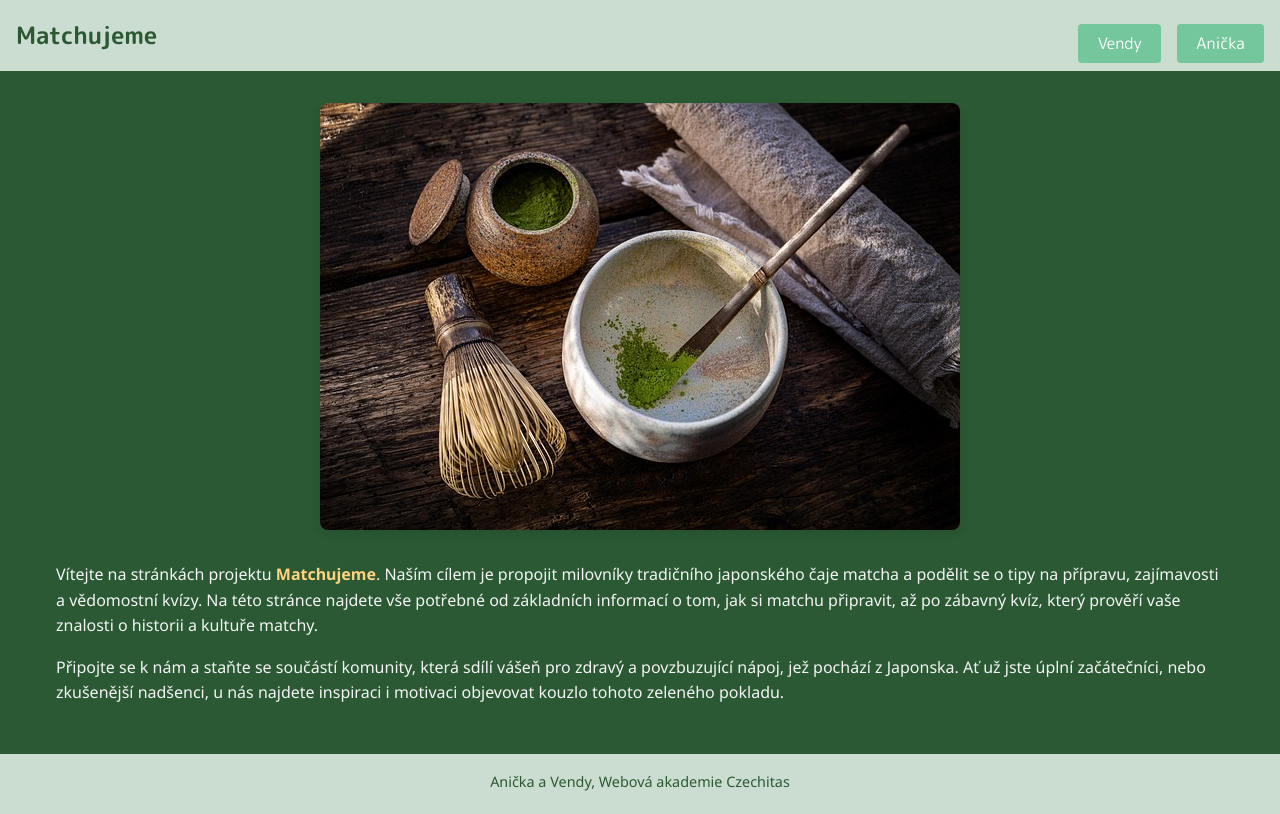
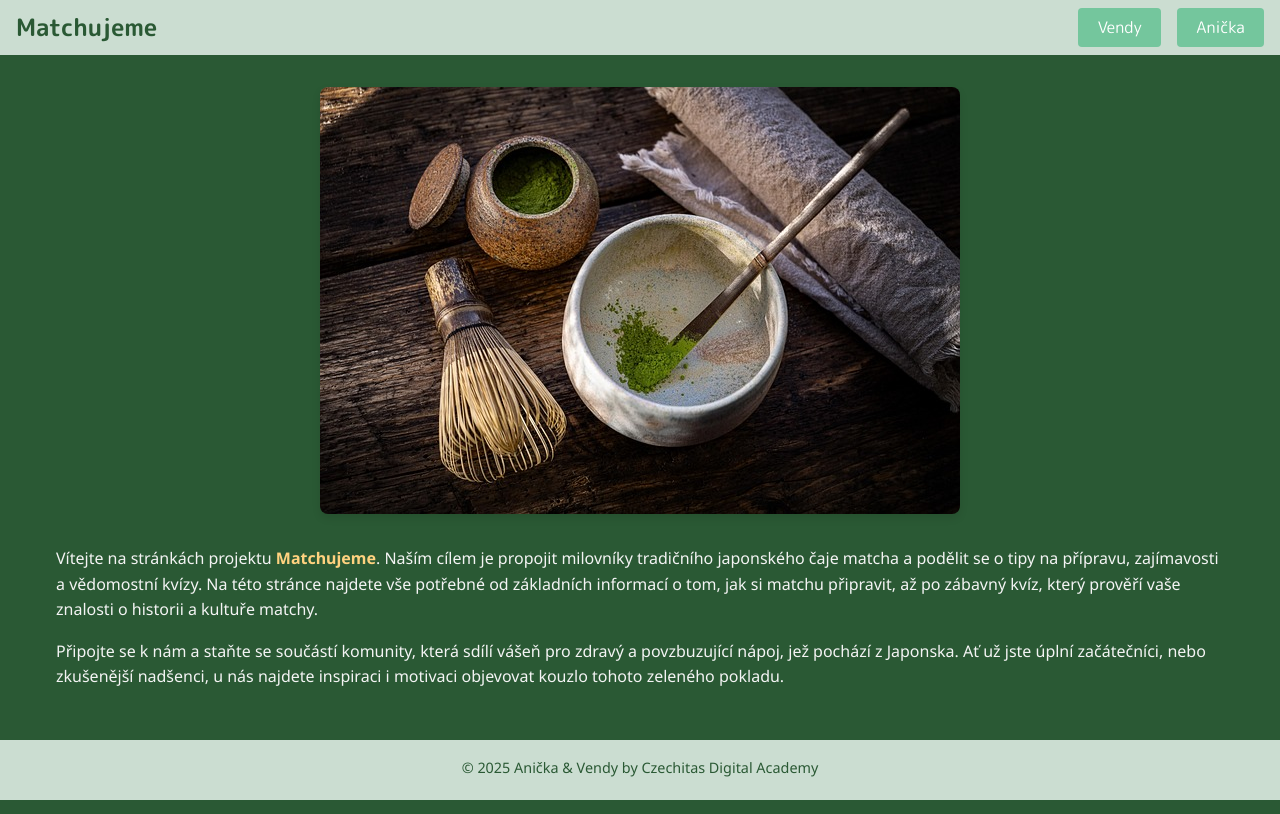
Before and after one commit to Anna-is-coding/o-projektu, a plain HTML site: page index.html in a window 1280 px wide. Drawn offline with Linux system fonts and the light colour scheme.

Commit message:
Úpravy části header a footer

```diff
--- a/index.html
+++ b/index.html
@@ -47,7 +47,7 @@
     </main>
     <!-- Patička -->
     <footer>
-      <p>Anička a Vendy, Webová akademie Czechitas</p>
+      <p>© 2025 Anička & Vendy by Czechitas Digital Academy</p>
     </footer>
   </body>
 </html>
--- a/style.css
+++ b/style.css
@@ -138,7 +138,7 @@ footer p {
 .nav-buttons {
   display: flex;
   gap: 1rem;
-  margin-top: 1rem;
+  margin-top: 0rem;
 }
 
 .nav-buttons button {
```
